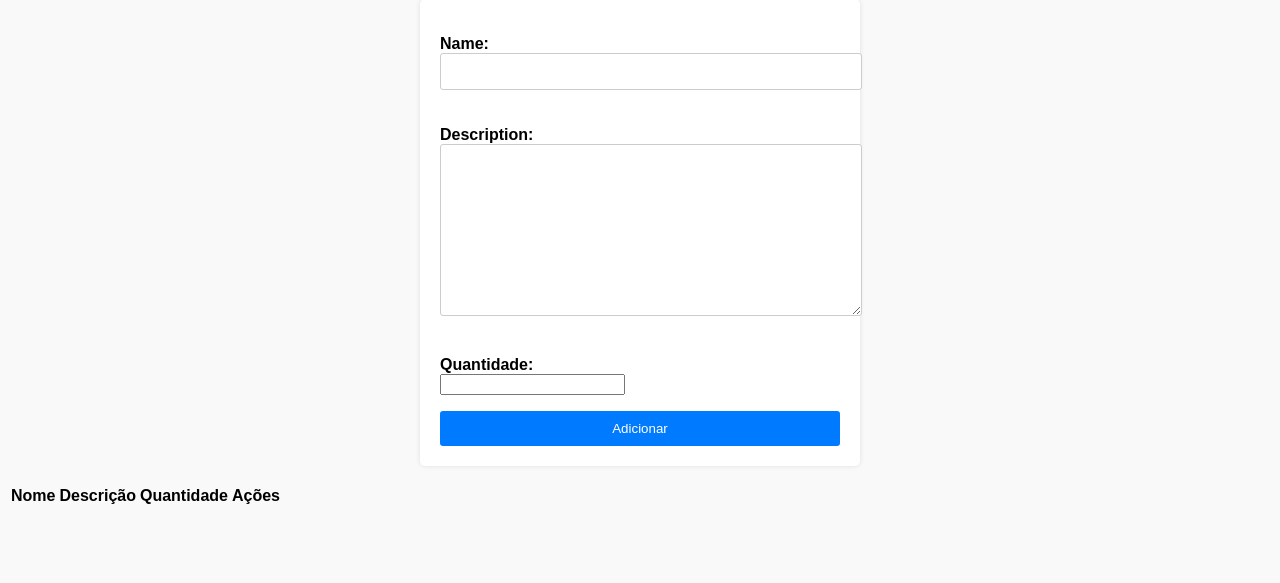
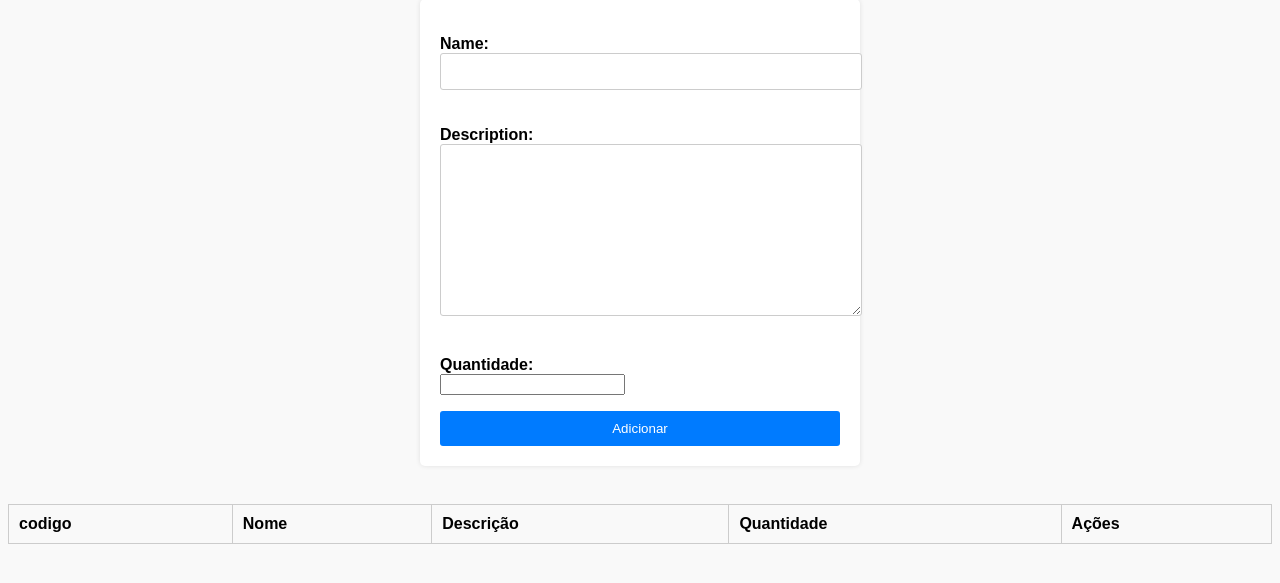
Before and after one commit to kleberfdev/MVP, a Django app: page /home/ in a window 1280 px wide. Shown: the part 125-708 px from the top of the page. Run offline with Django 4.2, Linux system fonts and the light colour scheme; a user stored in the database is signed in; data comes from the database, SQL or seed files in the repository; both versions use the stored data as it was after the commit; lists and menus that the app fills with data are empty.

Commit message:
atualizaçao do css

```diff
--- a/site-django/mvp/mvpapp/static/style.css
+++ b/site-django/mvp/mvpapp/static/style.css
@@ -9,6 +9,66 @@ body {
     text-align: center;
     margin-bottom: 30px;
   }
+  /* Estilizando o formulário de adicionar item */
+.home-form {
+  max-width: 400px;
+  margin: 0 auto;
+  background-color: #fff;
+  padding: 20px;
+  border-radius: 5px;
+  box-shadow: 0 0 5px rgba(0, 0, 0, 0.1);
+}
+
+.home-form label {
+  font-weight: bold;
+  display: block;
+}
+
+.home-form input[type="text"],
+.home-form textarea {
+  width: 100%;
+  padding: 10px;
+  margin-bottom: 20px;
+  border: 1px solid #ccc;
+  border-radius: 3px;
+}
+
+.home-form button[type="submit"] {
+  width: 100%;
+  padding: 10px;
+  background-color: #007bff;
+  color: #fff;
+  border: none;
+  border-radius: 3px;
+  cursor: pointer;
+}
+
+.home-form button[type="submit"]:hover {
+  background-color: #0056b3;
+}
+
+/* Estilizando a tabela de itens */
+.table-container {
+  max-width: 600px;
+  margin: 0 auto;
+}
+
+.table {
+  width: 100%;
+  border-collapse: collapse;
+  margin-top: 20px;
+}
+
+.table th,
+.table td {
+  padding: 10px;
+  border: 1px solid #ccc;
+  text-align: left;
+}
+
+.table th {
+  background-color: #f2f2f2;
+}
 
   /* Estilizando o formulário de adicionar item */
 .home-form {
--- a/site-django/mvp/mvpapp/templates/home.html
+++ b/site-django/mvp/mvpapp/templates/home.html
@@ -17,7 +17,7 @@
     <br>
     <table class="table">
         <thead>
-            <tr>
+            <tr><th>codigo</th>
                 <th>Nome</th>
                 <th>Descrição</th>
                 <th>Quantidade</th>
```
Also changed, not shown: site-django/mvp/db.sqlite3.
